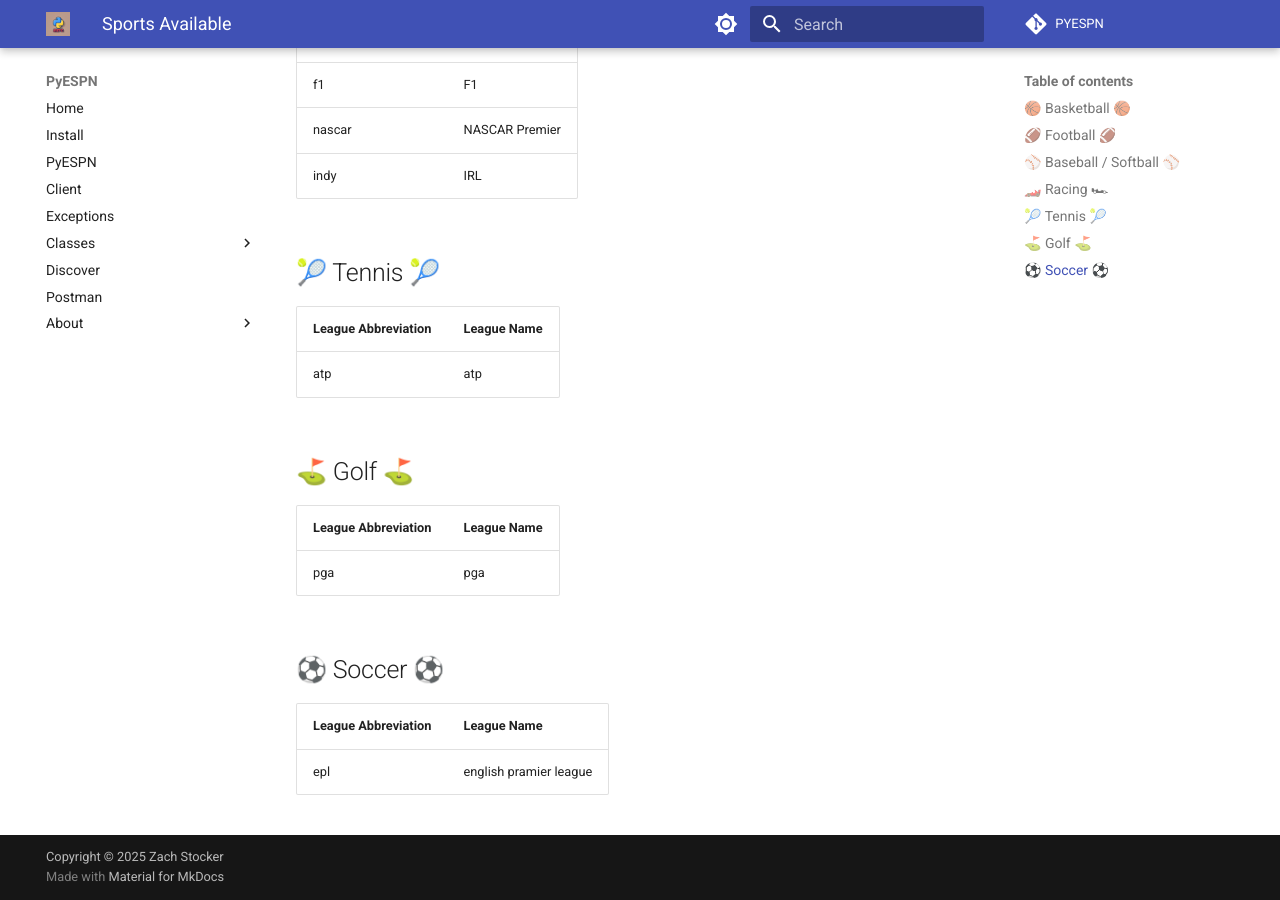
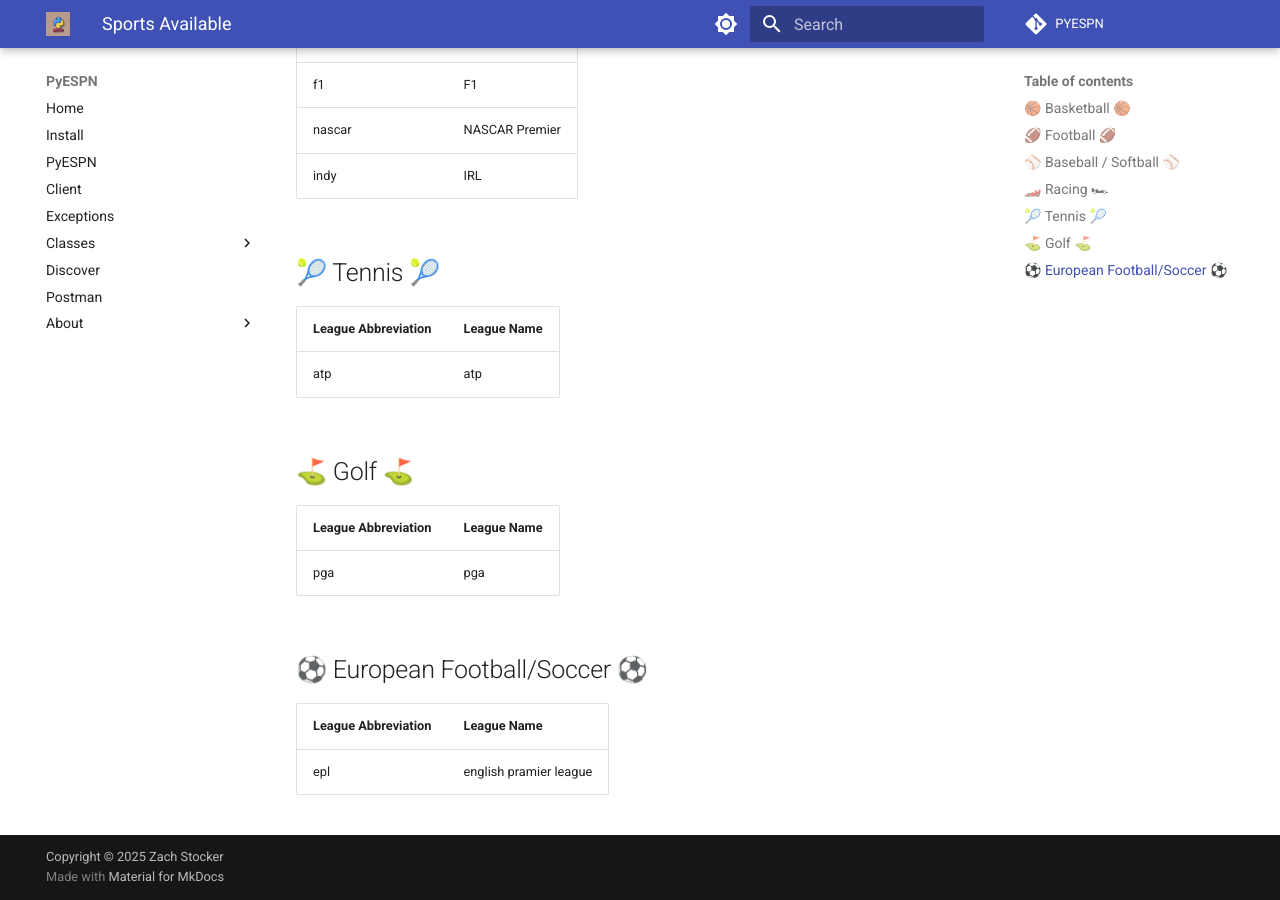
Before and after one commit to EnderLocke/pyespn, an MkDocs documentation site: the page built from docs/sports_available.md, in a window 1280 px wide and 900 px high, scrolled down 1037 px. Built offline with MkDocs 1.6.1 and Material for MkDocs 9.7.7, drawn with Linux system fonts in a browser that asks for light colours; comment, search, counter and statistics services are not loaded.

Commit message:
yupdated sports

```diff
--- a/docs/sports_available.md
+++ b/docs/sports_available.md
@@ -40,7 +40,7 @@
 |---------------------|-------------|
 | pga                 | pga         |
 
-## ⚽️ Soccer ⚽️
+## ⚽️ European Football/Soccer ⚽️
 
 | League Abbreviation | League Name            |
 |---------------------|------------------------|
```
